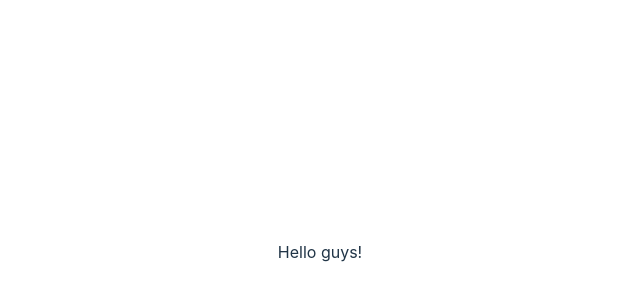
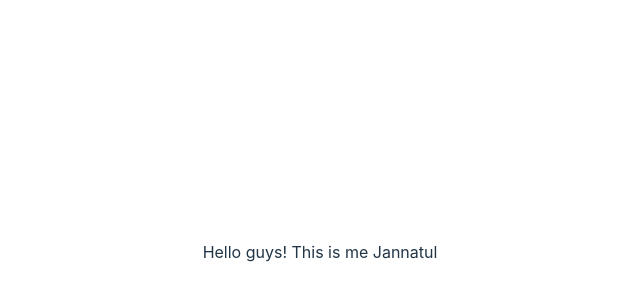
Before and after one commit to jannat-349/portfolio, a React (Vite) app: page / in a window 1280 px wide. Shown: the part 148-448 px from the top of the page, without its empty margins (320-960 px from the left). Built offline with nearby package versions, Linux system fonts and the light colour scheme.

Commit message:
Checking CI/CD

```diff
--- a/src/App.jsx
+++ b/src/App.jsx
@@ -5,7 +5,7 @@ import './App.css'
 
 function App() {
   return (
-    <div>Hello guys!</div>
+    <div>Hello guys! This is me Jannatul</div>
   )
 }
 
```
